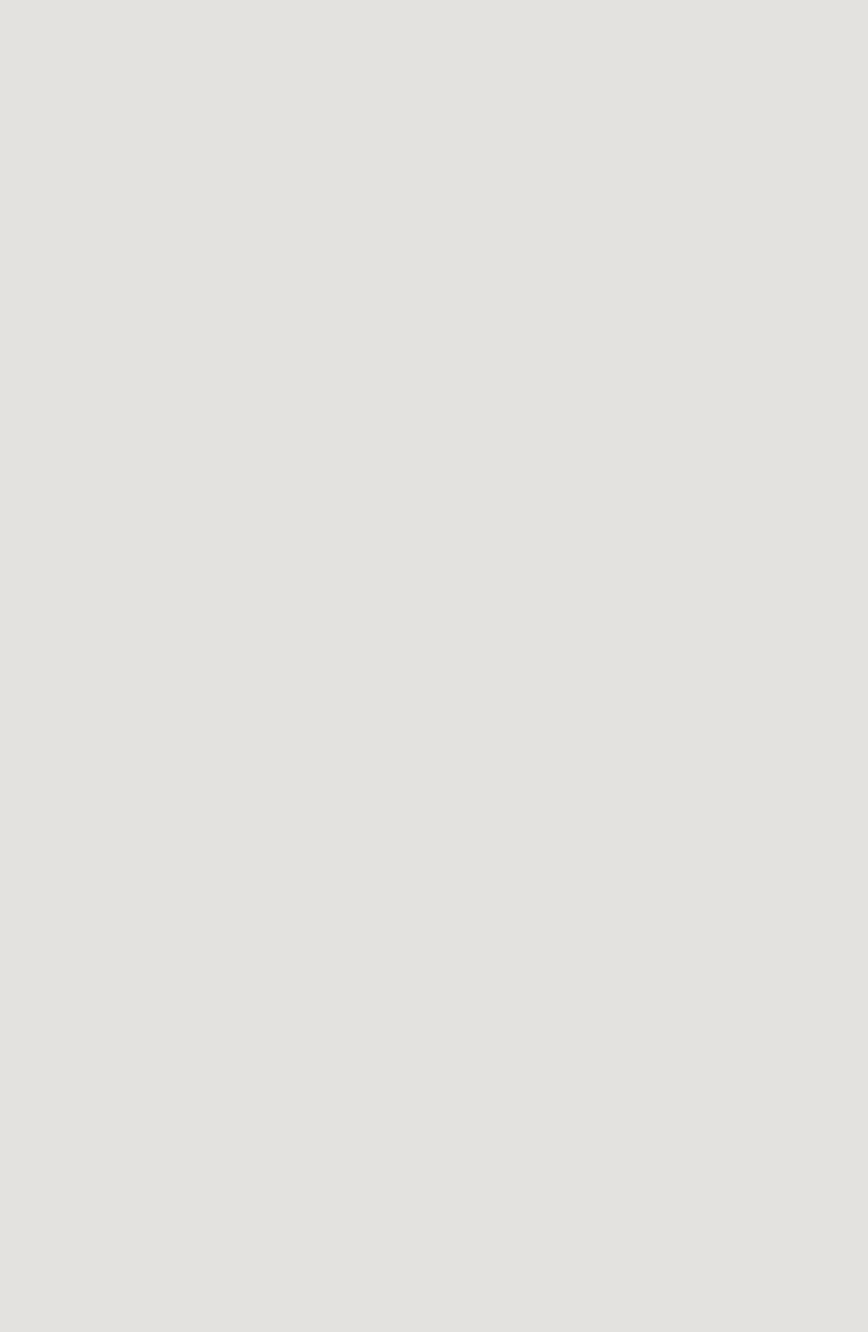
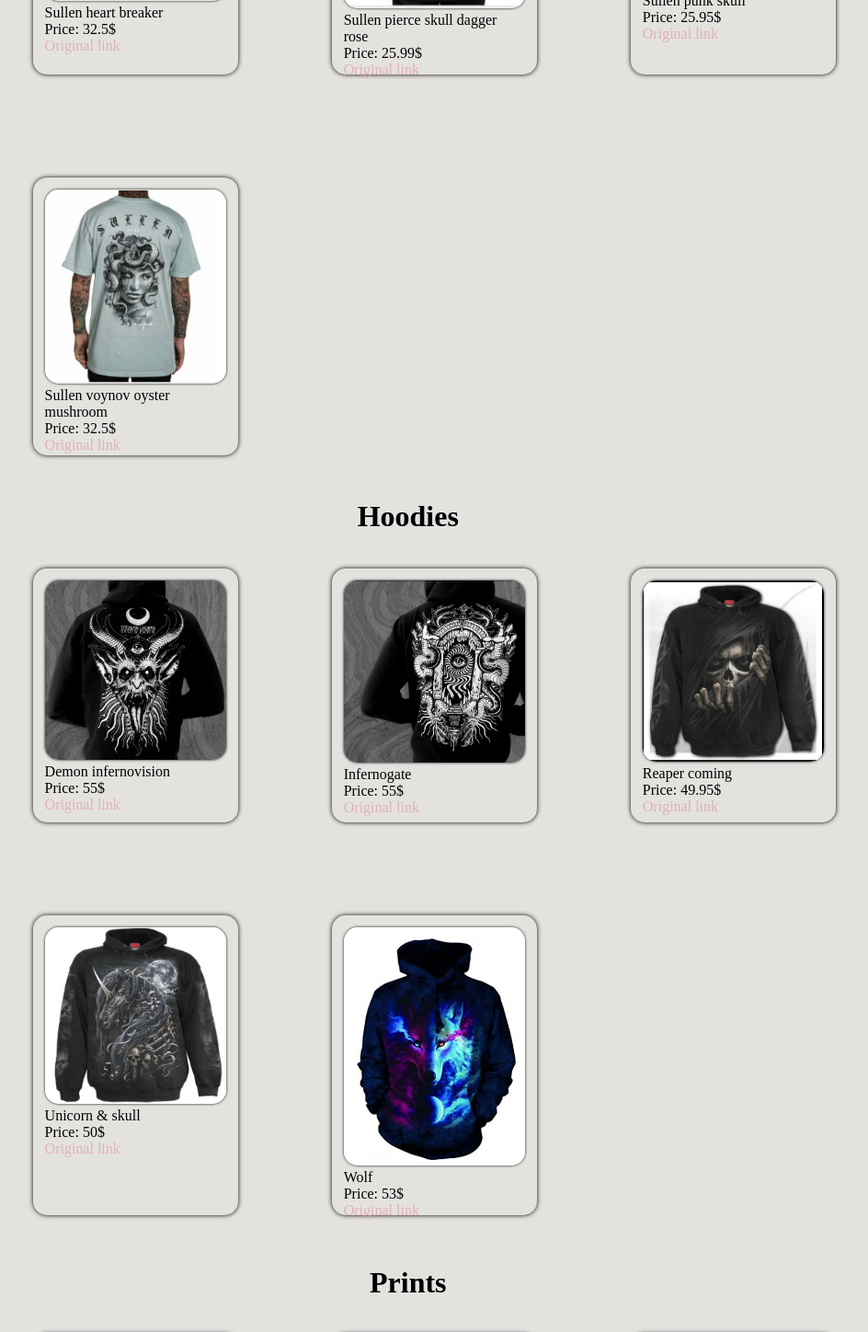
Before and after one commit to gitRaed/hysteric, a React (Create React App) app: page / in a window 1280 px wide. Shown: the part 1330-2778 px from the top of the page at 92% size, without its empty margins (297-1241 px from the left). Before the commit the page ends 800 px from the top, so only its background shows below. Built offline with nearby package versions, Linux system fonts and the light colour scheme; a web font is replaced by a local one.

Commit message:
homepage done !
now check for mobile devices

```diff
--- a/src/App.js
+++ b/src/App.js
@@ -9,7 +9,7 @@
 
 function App() {
 
-  const [display, setDisplay] = useState(5);
+  const [display, setDisplay] = useState(1);
   const [cart, setCart] = useState([]); //there is a bug i think with the set param of useState, surely mb
 
   return (
--- a/src/components/content/homepage.js
+++ b/src/components/content/homepage.js
@@ -1,10 +1,29 @@
 import '../../styles/contentStyles/homepage.css'
-import '../../styles/contentStyles/homepageMobile.css';
+// import '../../styles/contentStyles/homepageMobile.css';
 
-export const Homepage = function() {
+import { Hoodies } from './hoodies';
+import { Tshirts } from './tshirts';
+import { Prints } from './prints';
+import { Others } from './others';
+import { DisclaimerPage } from './disclaimerPage';
 
-    let css = 'mobile';
+// let css = 'mobile';
+    // return (
+    //     <div className={`${css==='mobile' ? "test" : ""}`}>Hello this is homepage</div>
+    // );
+
+export const Homepage = function(props) {
+
+    const { setDisplay } = props;
+
     return (
-        <div className={`${css==='mobile' ? "test" : ""}`}>Hello this is homepage</div>
-    );
+        <div>
+            <h1>Disclaimer</h1>
+            <DisclaimerPage setDisplay={setDisplay}/>
+            <Tshirts setDisplay={setDisplay}/>
+            <Hoodies setDisplay={setDisplay}/>
+            <Prints setDisplay={setDisplay}/>
+            <Others setDisplay={setDisplay}/>
+        </div>
+    )
 };
--- a/src/components/content/hoodies.js
+++ b/src/components/content/hoodies.js
@@ -7,7 +7,7 @@
 
     return(
         <div>
-            <h1>Others articles</h1>
+            <h1>Hoodies</h1>
             <MapArticles products={hoodies} setDisplay={setDisplay} />
         </div>
     )
```
